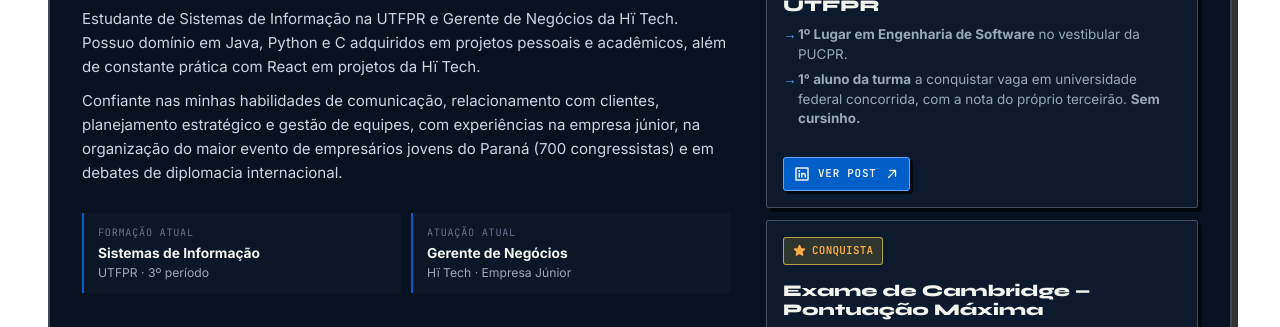
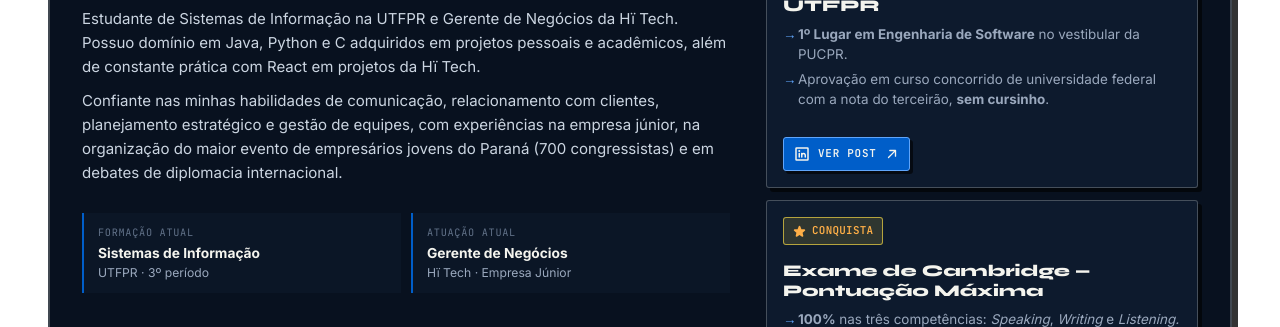
Before and after one commit to ArthurJKF/portfolio, a React (Vite) app: page /portfolio in a window 1280 px wide. Shown: the part 625-952 px from the top of the page. Built offline with nearby package versions, Linux system fonts and the light colour scheme.

Commit message:
texto ajustado no sobre mim

```diff
--- a/src/pages/Portfolio.jsx
+++ b/src/pages/Portfolio.jsx
@@ -303,7 +303,7 @@ export default function Portfolio() {
               <h3>1º Lugar PUCPR & Ingresso na UTFPR</h3>
               <ul className="project-bullets-list">
                 <li><strong>1º Lugar em Engenharia de Software</strong> no vestibular da PUCPR.</li>
-                <li><strong>1° aluno da turma</strong> a conquistar vaga em universidade federal concorrida, com a nota do próprio terceirão. <strong>Sem cursinho.</strong></li>
+                <li>Aprovação em curso concorrido de universidade federal com a nota do terceirão, <strong>sem cursinho</strong>.</li>
               </ul>
               <div className="milestone-actions">
                 <a href={LINKEDIN_APROVACAO_POST_URL} target="_blank" rel="noreferrer" className="btn-milestone-action btn-milestone-primary" title="Acessar publicação no LinkedIn">
@@ -323,7 +323,7 @@ export default function Portfolio() {
               </div>
               <h3>Exame de Cambridge — Pontuação Máxima</h3>
               <ul className="project-bullets-list">
-                <li><strong>100%</strong> em <em>Speaking</em>, <em>Writing</em> e <em>Listening</em> (e 1° a terminar ambas as etapas).</li>
+                <li><strong>100%</strong> nas três competências: <em>Speaking</em>, <em>Writing</em> e <em>Listening.</em></li>
               </ul>
               <div className="milestone-actions">
                 <a href={CAMBRIDGE_PDF_URL} target="_self" className="btn-milestone-action" title="Visualizar documento em PDF">
```
